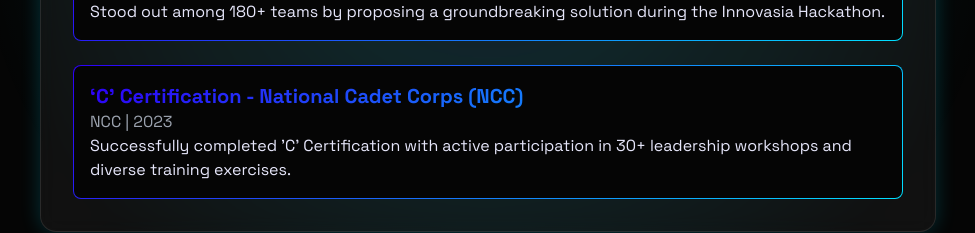
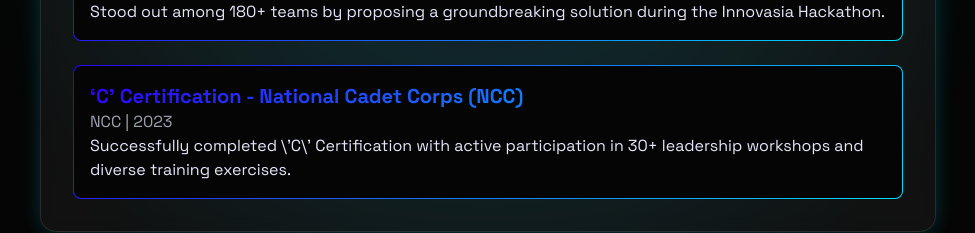
Before and after one commit to akhil-mark47/portfolio, a Next.js app: page / in a window 1280 px wide. Shown: the part 4740-4973 px from the top of the page, without its empty margins (152-1127 px from the left). Built offline with nearby package versions, Linux system fonts and the light colour scheme; no server answers.

Commit message:
Update page.tsx

```diff
--- a/app/page.tsx
+++ b/app/page.tsx
@@ -211,7 +211,7 @@
               <div className="gradient-border p-4">
                 <h3 className="text-xl font-bold text-gradient">‘C’ Certification - National Cadet Corps (NCC)</h3>
                 <p className="font-[JetBrains Mono] text-gray-400">NCC | 2023</p>
-                <p>Successfully completed 'C' Certification with active participation in 30+ leadership workshops and diverse training exercises.</p>
+                <p>Successfully completed \'C\' Certification with active participation in 30+ leadership workshops and diverse training exercises.</p>
               </div>
             </div>
           </GlassSection>
```
